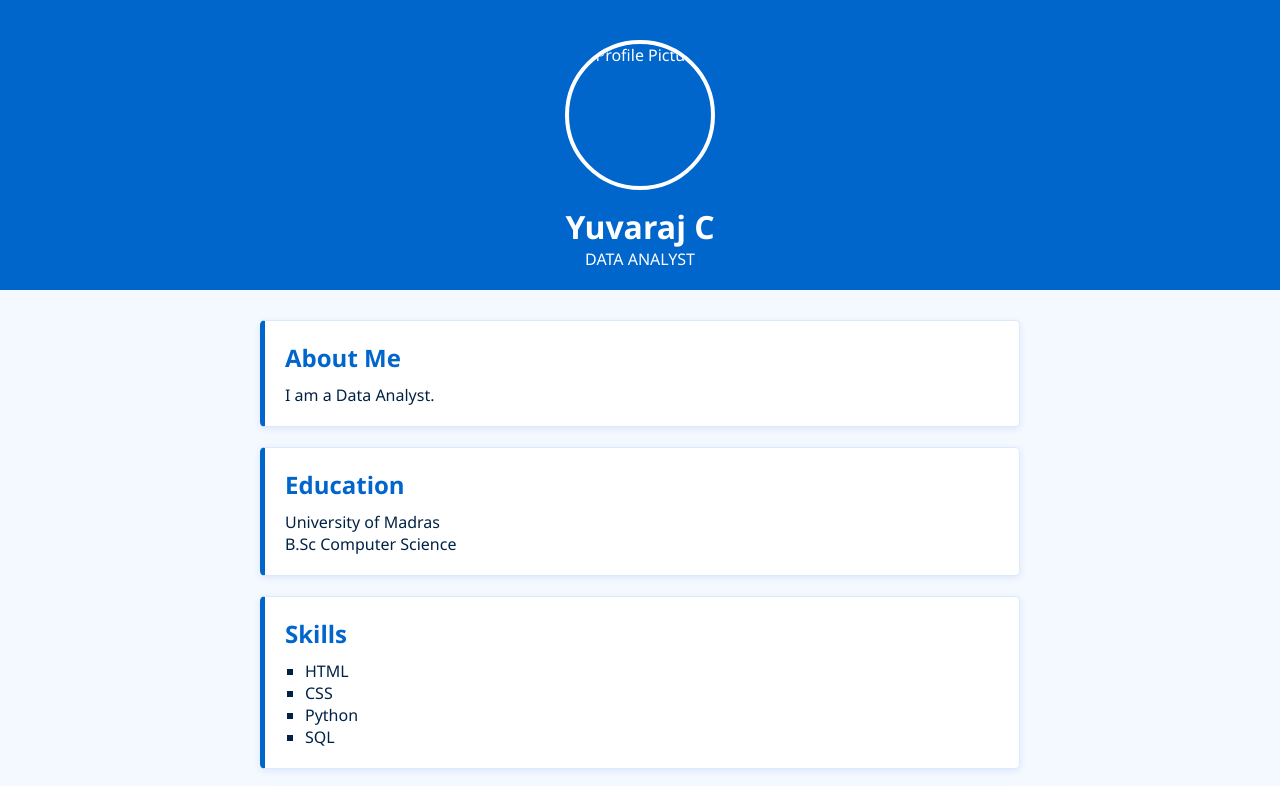
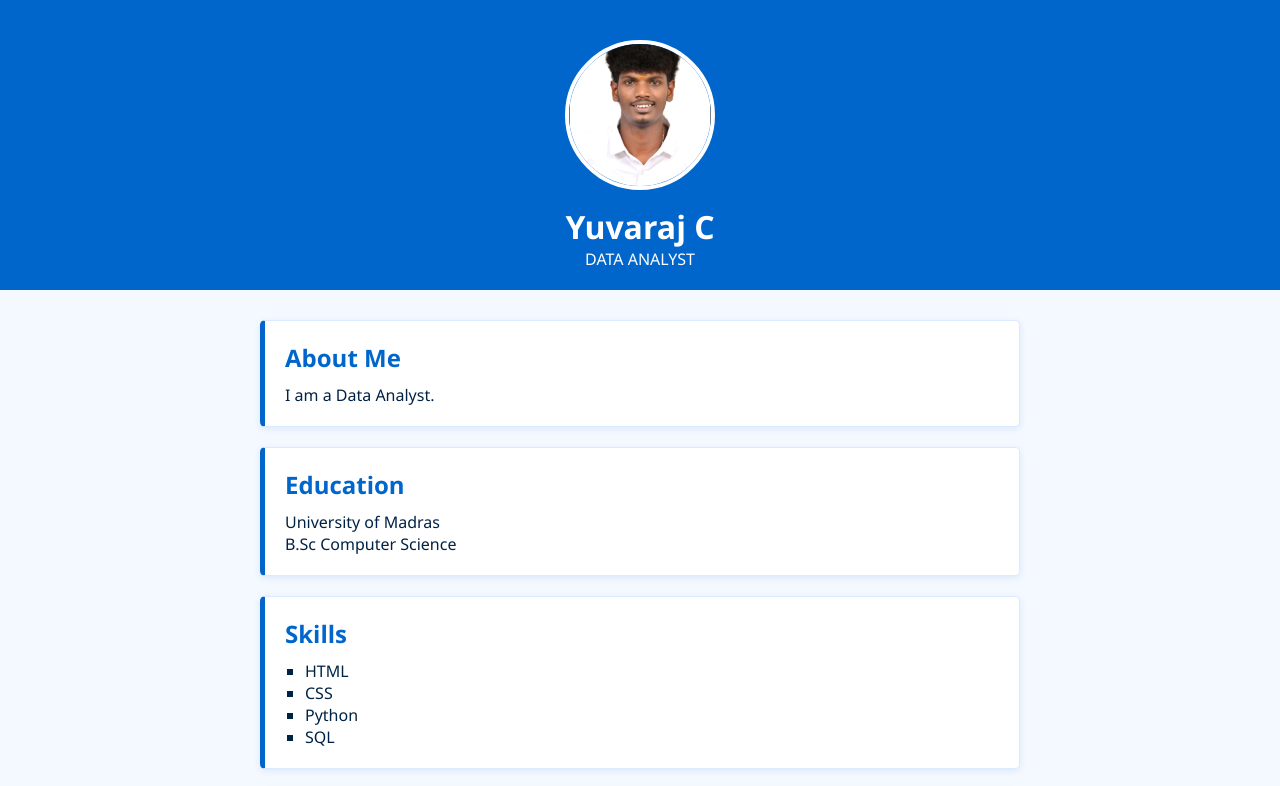
Before and after one commit to chandruraja073-ai/Yuvaraj-naan-mudhalvan, a plain HTML site: page index.html in a window 1280 px wide. Shown: the top 786 px of the page. Drawn offline with Linux system fonts and the light colour scheme.

Commit message:
Update index.html

```diff
--- a/index.html
+++ b/index.html
@@ -20,7 +20,7 @@
 
   <header>
     <div class="profile-container">
-      <img src="IMG-20250810-120350" alt="Profile Picture" class="profile-pic">
+      <img src="IMG_20250810_120350.jpg" alt="Profile Picture" class="profile-pic">
       <h1>Yuvaraj C</h1>
       <p>DATA ANALYST</p>
     </div>
```
